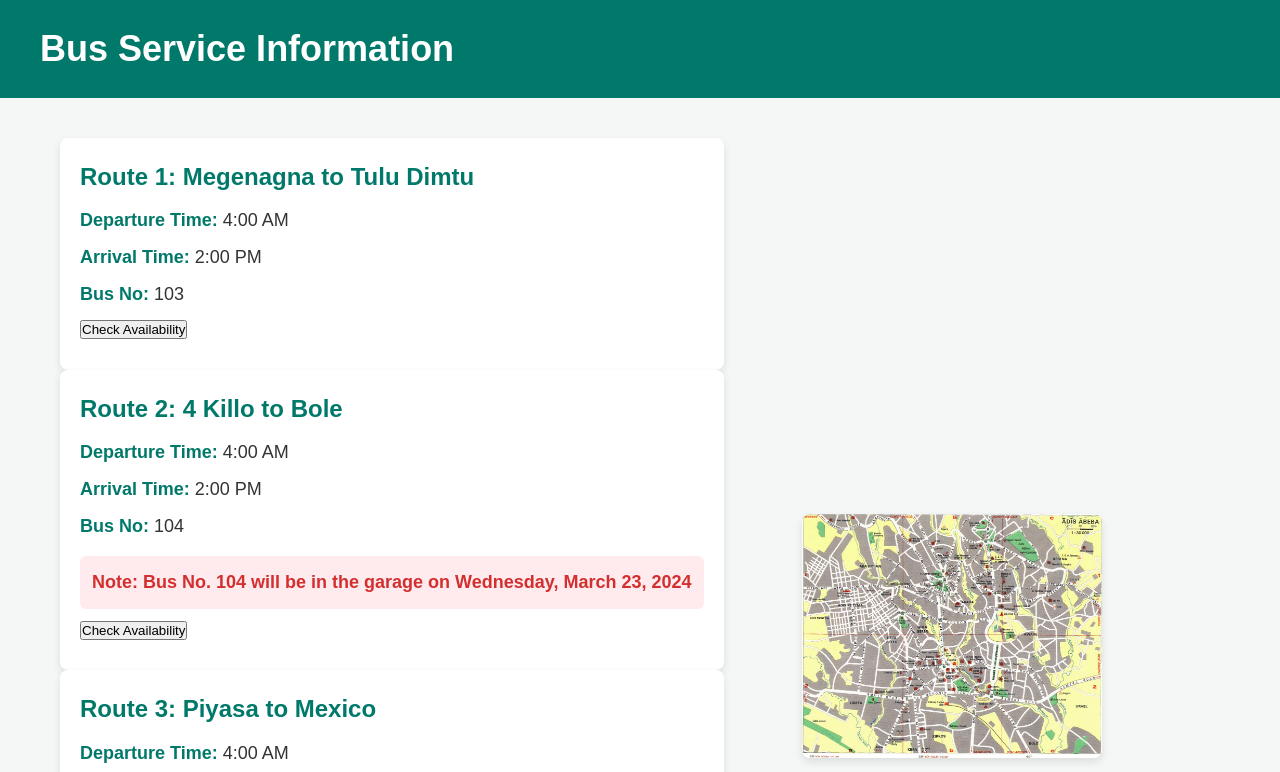
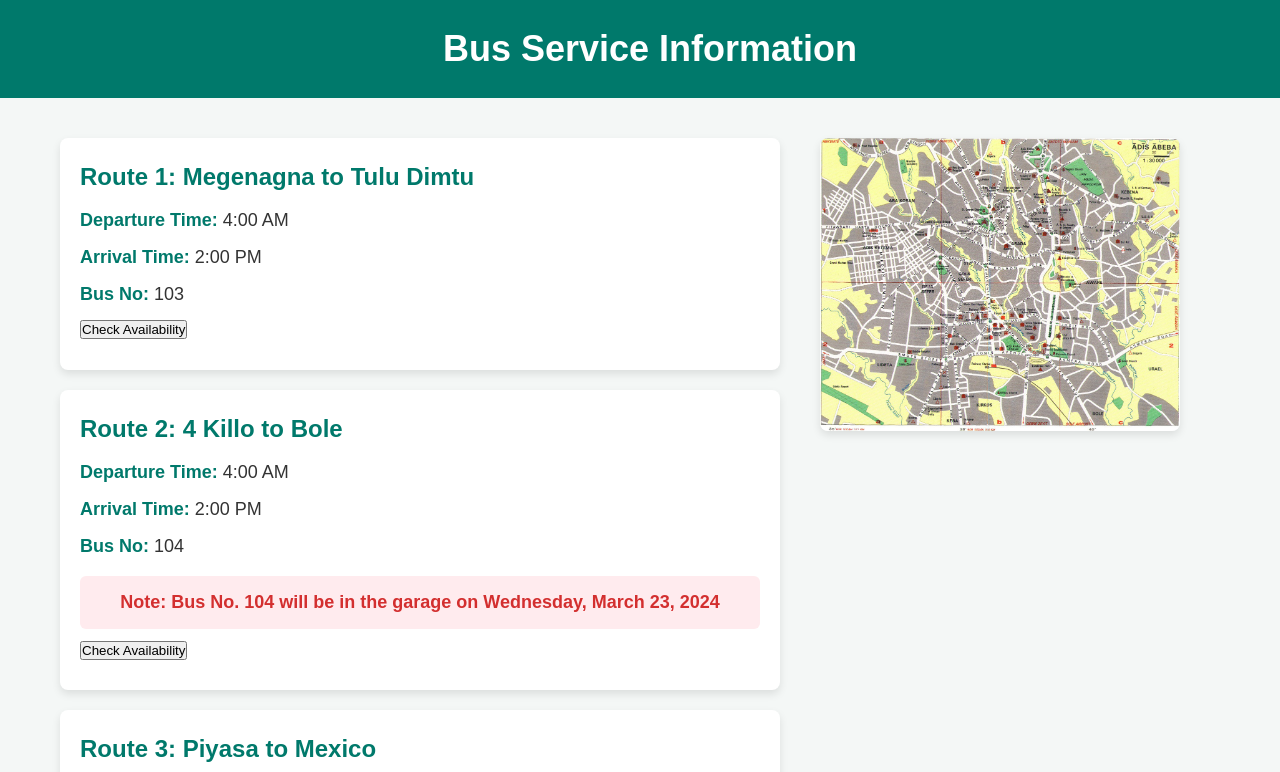
Before and after one commit to abii51/smart-bus-stop, a plain HTML site: page index.html in a window 1280 px wide. Shown: the top 772 px of the page. Drawn offline with Linux system fonts and the light colour scheme.

Commit message:
I don't remember

```diff
--- a/styles.css
+++ b/styles.css
@@ -21,7 +21,7 @@ body {
 header {
     background-color: #00796b;
     color: white;
-    text-align: left; /* Align header text to the left */
+    text-align: center; /* Align header text to the left */
     padding: 20px;
 }
 
@@ -42,18 +42,18 @@ header h1 {
 
 /* Right Side (Map Image) */
 .map-container {
-    flex: 1; /* Allow this container to grow and take remaining space */
-    display: flex;
-    justify-content: center; /* Center the image inside its container */
-    align-items: center; /* Vertically center the image */
+    flex: 1;
+    margin-left: 40px; /* Add space between the image and the bus routes */
 }
 
 .map-container img {
-    max-width: 100%; /* Ensure the image doesn’t exceed the container's width */
-    height: auto; /* Maintain the image's aspect ratio */
+    max-width: 100%;
+    height: auto;
     border-radius: 8px;
     box-shadow: 0 4px 8px rgba(0, 0, 0, 0.1);
-}
+    display: block;
+    margin-left: 0;
+    width: 400px; /* Increase the size of the image */
 
 }
 
@@ -106,7 +106,7 @@ header h1 {
 footer {
     background-color: #00796b;
     color: white;
-    text-align: left; /* Align footer text to the left */
+    text-align: center; /* Align footer text to the left */
     padding: 10px;
     width: 100%;
     margin-left: 20px; /* Add some left margin to footer */
```
